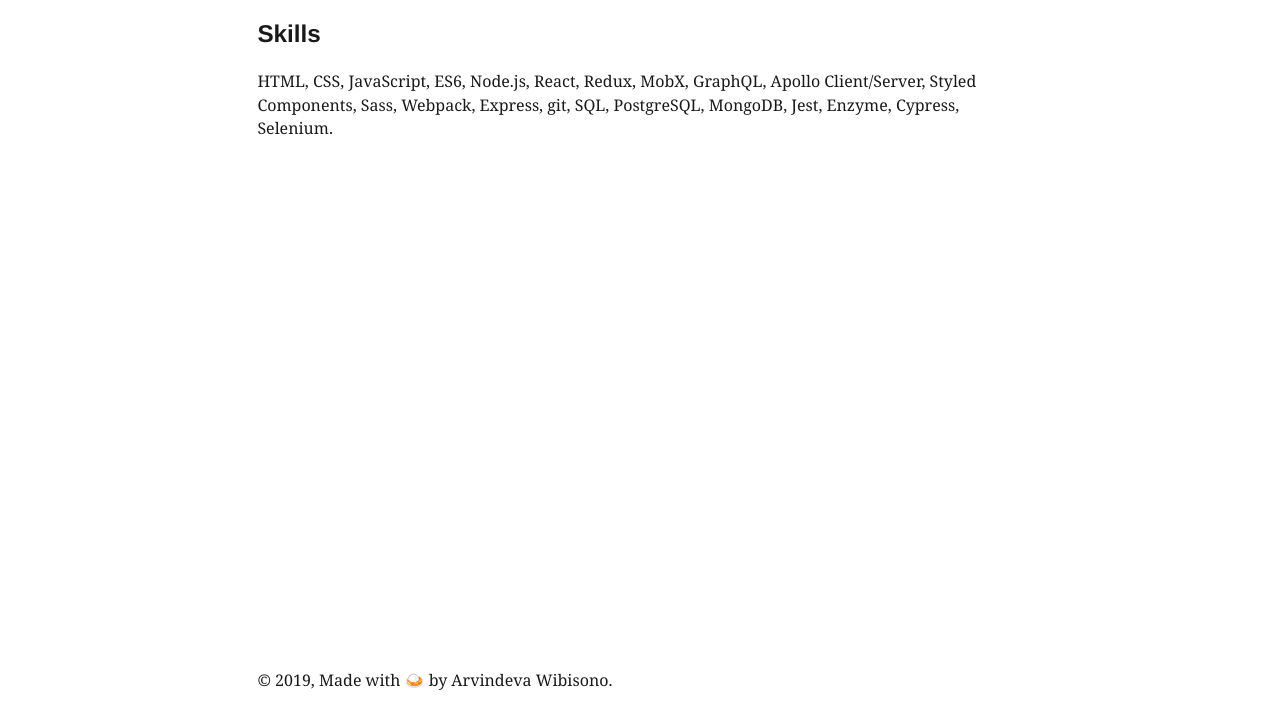
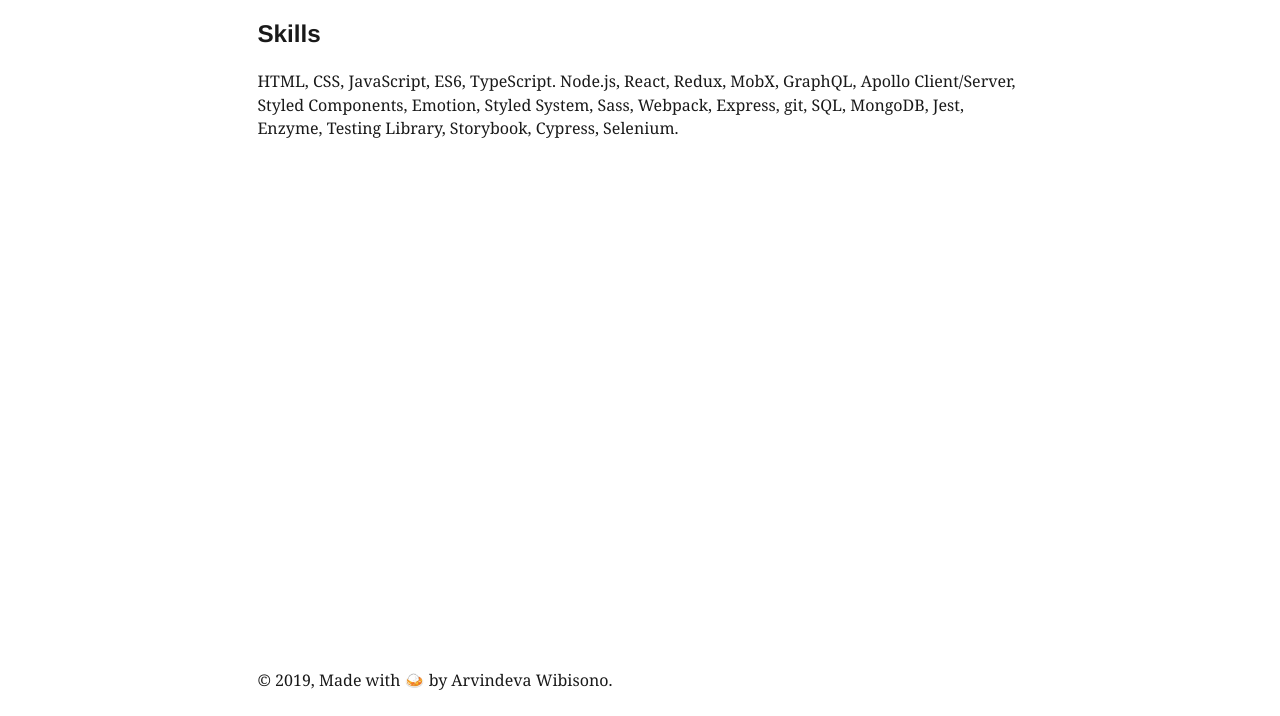
Before and after one commit to arvindeva/arvin-dev, a Gatsby site: page / in a window 1280 px wide. Shown: the part 221-937 px from the top of the page. Built offline with nearby package versions, Linux system fonts and the light colour scheme; Gatsby itself is replaced by a stand-in of ours.

Commit message:
Add skills

```diff
--- a/src/components/Home/index.js
+++ b/src/components/Home/index.js
@@ -25,9 +25,10 @@ const Home = () => (
     </p>
     <h2>Skills</h2>
     <p>
-      HTML, CSS, JavaScript, ES6, Node.js, React, Redux, MobX, GraphQL, Apollo
-      Client/Server, Styled Components, Sass, Webpack, Express, git, SQL,
-      PostgreSQL, MongoDB, Jest, Enzyme, Cypress, Selenium.
+      HTML, CSS, JavaScript, ES6, TypeScript. Node.js, React, Redux, MobX,
+      GraphQL, Apollo Client/Server, Styled Components, Emotion, Styled System,
+      Sass, Webpack, Express, git, SQL, MongoDB, Jest, Enzyme, Testing Library,
+      Storybook, Cypress, Selenium.
     </p>
   </StyledHome>
 );
```
